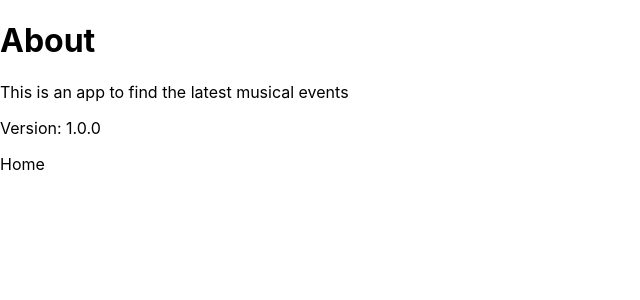
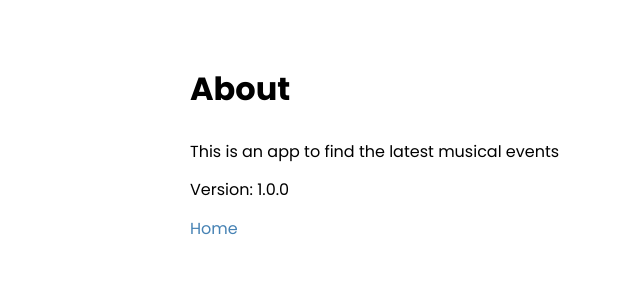
Before and after one commit to builtbyjosh/event-nextjs-app-frontend, a Next.js app: page /about in a window 1280 px wide. Shown: the top 300 px of the page, without its empty margins (0-640 px from the left). Built offline with nearby package versions, Linux system fonts and the light colour scheme.

Commit message:
importing layout

```diff
--- a/components/Layout.js
+++ b/components/Layout.js
@@ -1,5 +1,6 @@
 import React from 'react';
 import Head from 'next/head';
+import styles from '../styles/Layout.module.css'
 
 export default function Layout({title, keywords, description, children}) {
   return (
@@ -9,7 +10,10 @@
         <meta content={description} name="description" />
         <meta name='keywords' content={keywords} />
       </Head>
+      <div className={styles.container}>
+
       {children}
+      </div>
     </div>
   );
 }
--- /dev/null
+++ b/styles/Layout.module.css
@@ -0,0 +1,5 @@
+.container {
+  margin: 60px auto;
+  max-width: 960px;
+  padding: 0 30px;
+}
--- a/styles/globals.css
+++ b/styles/globals.css
@@ -1,26 +1,66 @@
+@import url('https://fonts.googleapis.com/css2?family=Poppins:wght@300;400;500;600;700&display=swap');
+
+* {
+  box-sizing: border-box;
+  margin: 0;
+  padding: 0;
+}
+
 html,
 body {
-  padding: 0;
-  margin: 0;
-  font-family: -apple-system, BlinkMacSystemFont, Segoe UI, Roboto, Oxygen,
-    Ubuntu, Cantarell, Fira Sans, Droid Sans, Helvetica Neue, sans-serif;
+  font-family: 'Poppins', sans-serif;
+  line-height: 1.8;
 }
 
 a {
-  color: inherit;
   text-decoration: none;
+  color: steelblue;
 }
 
-* {
-  box-sizing: border-box;
+p {
+  margin: 10px 0;
 }
 
-@media (prefers-color-scheme: dark) {
-  html {
-    color-scheme: dark;
-  }
-  body {
-    color: white;
-    background: black;
-  }
+h1 {
+  margin-bottom: 20px;
 }
+
+.btn {
+  display: inline-block;
+  background: red;
+  color: #fff;
+  padding: 10px 20px;
+  cursor: pointer;
+  border: 0;
+  border-radius: 5px;
+}
+
+.btn:hover {
+  opacity: 0.9;
+}
+
+.btn-secondary {
+  font: inherit;
+  font-size: 13px;
+  background: #000;
+  color: #fff !important;
+  border: 0;
+  border-radius: 5px;
+  padding: 5px 15px;
+  margin: 0 20px;
+  cursor: pointer;
+}
+
+.btn-secondary:hover {
+  opacity: 0.8;
+}
+
+.btn-icon {
+  display: flex;
+  align-items: center;
+  justify-content: center;
+}
+
+.btn-icon svg {
+  margin-right: 5px;
+}
```
